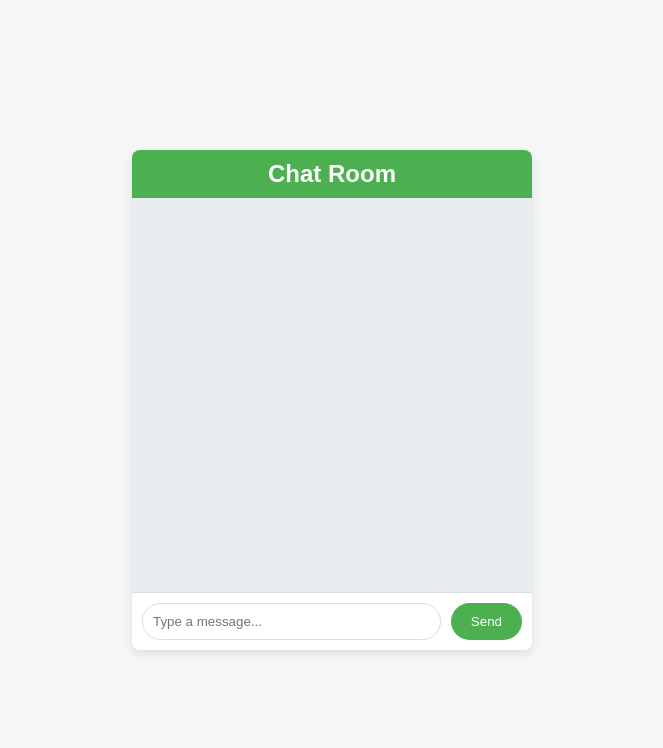
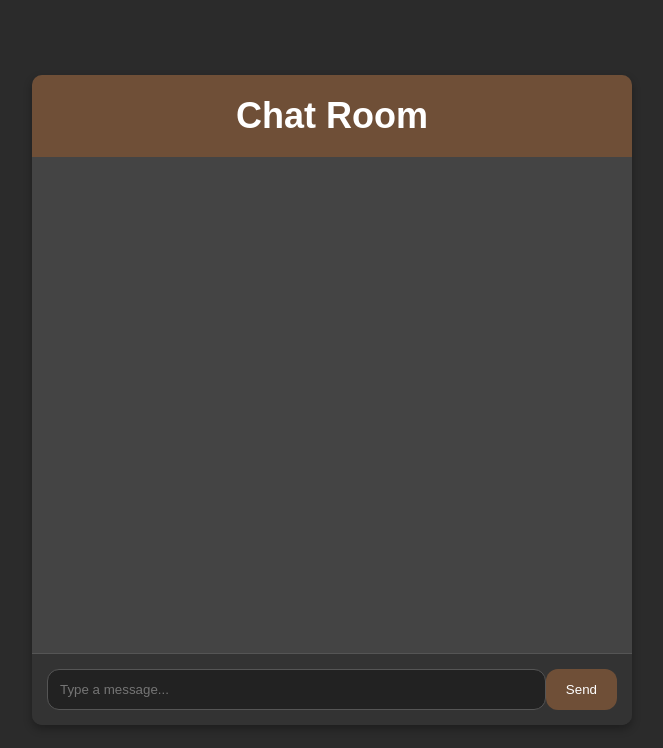
Before and after one commit to choice21hax/goldchat, a plain HTML site: page index.html in a window 1280 px wide. Shown: the whole page, without its empty margins (308-971 px from the left). Drawn offline with Linux system fonts and the light colour scheme; no server answers.

Commit message:
Update styles.css

```diff
--- a/styles.css
+++ b/styles.css
@@ -1,3 +1,4 @@
+/* General Reset */
 * {
   margin: 0;
   padding: 0;
@@ -5,87 +6,91 @@
 }
 
 body {
-  font-family: Arial, sans-serif;
-  background-color: #f4f7f6;
+  font-family: 'Arial', sans-serif;
+  background-color: #2b2b2b; /* Dark Background */
+  color: #f1f1f1; /* Light text for readability */
   display: flex;
   justify-content: center;
   align-items: center;
   height: 100vh;
+  margin: 0;
 }
 
 .chat-container {
-  width: 400px;
-  background-color: white;
-  border-radius: 8px;
-  box-shadow: 0 4px 8px rgba(0, 0, 0, 0.1);
+  width: 600px;
+  height: 650px;
+  background-color: #333; /* Dark container */
+  border-radius: 10px;
+  box-shadow: 0 4px 8px rgba(0, 0, 0, 0.3);
   display: flex;
   flex-direction: column;
-  height: 500px;
 }
 
 .chat-header {
-  background-color: #4caf50;
+  background-color: #6f4f37; /* Gold Accent */
   color: white;
-  padding: 10px;
-  border-top-left-radius: 8px;
-  border-top-right-radius: 8px;
+  padding: 20px;
+  border-top-left-radius: 10px;
+  border-top-right-radius: 10px;
   text-align: center;
+  font-size: 24px;
 }
 
 .chat-box {
   flex: 1;
-  padding: 10px;
+  padding: 15px;
   overflow-y: auto;
-  background-color: #e9ecef;
+  background-color: #444; /* Slightly lighter dark color */
 }
 
 .chat-message {
-  padding: 10px;
-  margin: 5px 0;
-  border-radius: 10px;
-  background-color: #f1f1f1;
+  padding: 12px;
+  margin: 10px 0;
+  border-radius: 12px;
   width: fit-content;
   max-width: 80%;
+  font-size: 16px;
 }
 
 .chat-message.sent {
-  background-color: #4caf50;
+  background-color: #6f4f37; /* Gold accent for sent messages */
   color: white;
   align-self: flex-end;
 }
 
 .chat-message.received {
-  background-color: #d1d1d1;
-  color: #333;
+  background-color: #555; /* Lighter gray for received messages */
+  color: white;
   align-self: flex-start;
 }
 
 .chat-input-container {
   display: flex;
-  padding: 10px;
-  background-color: #fff;
-  border-bottom-left-radius: 8px;
-  border-bottom-right-radius: 8px;
-  border-top: 1px solid #ddd;
+  padding: 15px;
+  background-color: #333;
+  border-bottom-left-radius: 10px;
+  border-bottom-right-radius: 10px;
+  border-top: 1px solid #555;
 }
 
 #chat-input {
   flex: 1;
-  padding: 10px;
-  border: 1px solid #ddd;
-  border-radius: 20px;
-  margin-right: 10px;
+  padding: 12px;
+  border: 1px solid #555;
+  border-radius: 12px;
+  background-color: #222; /* Dark input box */
+  color: white;
 }
 
 #send-btn {
-  padding: 10px 20px;
-  background-color: #4caf50;
+  padding: 12px 20px;
+  background-color: #6f4f37; /* Gold button */
   color: white;
   border: none;
-  border-radius: 20px;
+  border-radius: 12px;
   cursor: pointer;
 }
 
 #send-btn:hover {
-  background-color: #45a049;
+  background-color: #8b6e4f; /* Slightly lighter gold */
 }
```
